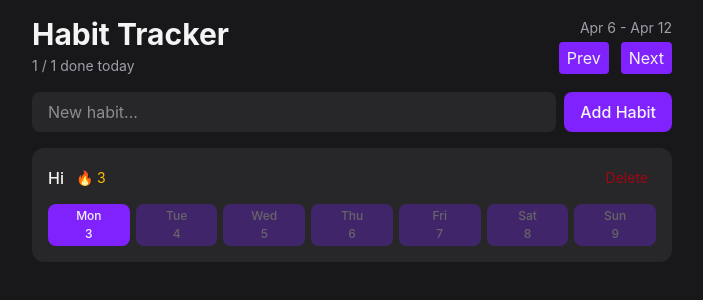
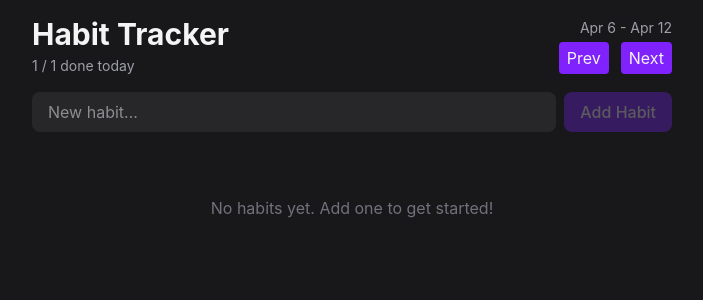
Before and after one commit to TimAaronSharp/web-dev-simplified, a React (Vite) app: page / in a window 1280 px wide. Shown: the top 300 px of the page, without its empty margins (288-991 px from the left). Built offline with nearby package versions, Linux system fonts and the light colour scheme.

Commit message:
UPLOADING TO WORK ON DIFFERENT DEVICE: Started implementing state in HabitForm.tsx and App.tsx.

```diff
--- a/src/App.tsx
+++ b/src/App.tsx
@@ -1,15 +1,21 @@
+import { useState } from "react";
 import { HabitForm } from "./components/habits/HabitForm.tsx";
-import { HabitList } from "./components/habits/HabitList.tsx";
+import { HabitList, type Habit } from "./components/habits/HabitList.tsx";
 import { Header } from "./components/headers/Header.tsx";
 
 
 export default function App() {
+  const [habits, setHabits] = useState<Habit[]>([]);
+
+  function addHabit(name: string) {
+    setHabits([...habits, { id: crypto.randomUUID(), name }]);
+  }
   return (
     <>
       <div className="max-w-2xl mx-auto p-4 flex flex-col gap-4">
         <Header />
-        <HabitForm />
-        <HabitList />
+        <HabitForm addHabit={addHabit} />
+        <HabitList habits={habits} />
       </div>
     </>
   )
--- a/src/components/habits/HabitForm.tsx
+++ b/src/components/habits/HabitForm.tsx
@@ -1,11 +1,28 @@
+import { useState, type SubmitEvent } from "react";
 import { Button } from "../buttons/Button.tsx";
 
-export function HabitForm() {
+type HabitFormProps = {
+  addHabit: (name: string) => void;
+}
+
+export function HabitForm({ addHabit }: HabitFormProps) {
+  const [name, setName] = useState("")
+
+  function handleSubmit(e: SubmitEvent) {
+    e.preventDefault();
+
+    if (name.trim() === "") return;
+    setName("");
+    addHabit(name);
+
+    console.log(name);
+  }
+
   return (
     <>
-      <form action="" className="flex gap-2">
-        <input type="text" className="flex-1 rounded-lg bg-zinc-800 px-4 py-2 outline-none focus-visible:ring-2 focus-visible:ring-violet-500" placeholder="New habit..." />
-        <Button className="rounded-lg px-4 py-2 font-medium">Add Habit</Button>
+      <form className="flex gap-2" onSubmit={handleSubmit}>
+        <input value={name} onChange={e => setName(e.target.value)} type="text" className="flex-1 rounded-lg bg-zinc-800 px-4 py-2 outline-none focus-visible:ring-2 focus-visible:ring-violet-500" placeholder="New habit..." />
+        <Button disabled={name.trim() === ""} className="rounded-lg px-4 py-2 font-medium">Add Habit</Button>
       </form>
     </>
   )
--- a/src/components/habits/HabitList.tsx
+++ b/src/components/habits/HabitList.tsx
@@ -5,10 +5,11 @@
   name: string;
 }
 
-export function HabitList() {
-  const habits: Habit[] = [
-    { id: 1, name: "Hi" }
-  ];
+type HabitListProps = {
+  habits: Habit[];
+}
+
+export function HabitList({ habits }: HabitListProps) {
 
   if (habits.length === 0) {
     return <p className="text-center text-zinc-500 py-12">No habits yet. Add one to get started!</p>
```
